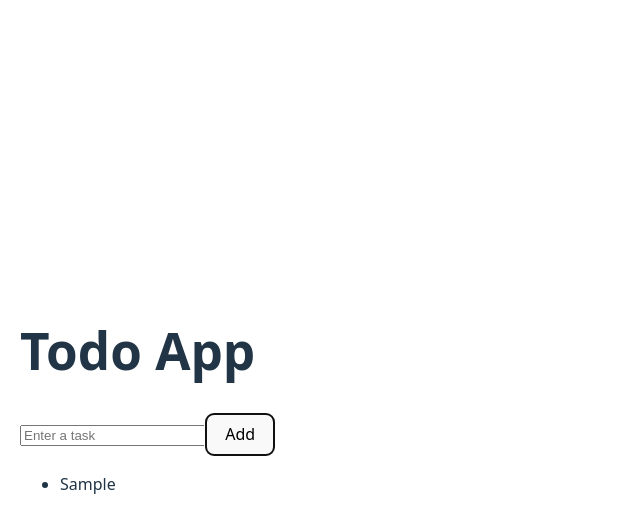
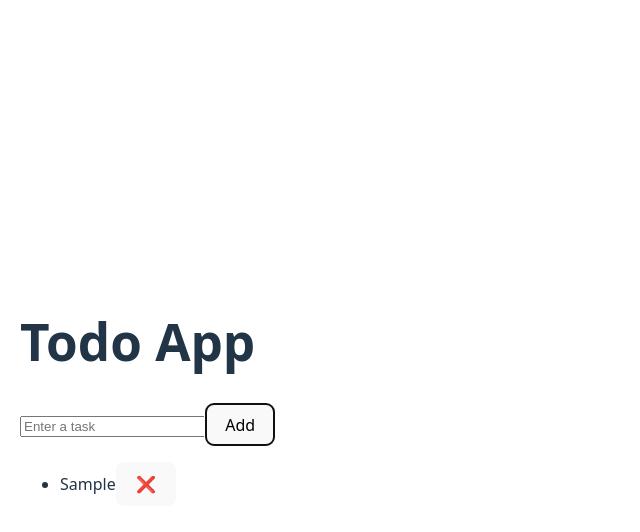
Before and after one commit to Vanshi2221/todo-react-vite, a React (Vite) app: page / in a window 1280 px wide. Both pictures are taken after typing "Sample" into the empty fields and a click on the button "Add". Shown: the top 532 px of the page, without its empty margins (0-640 px from the left). Built offline with nearby package versions, Linux system fonts and the light colour scheme.

Commit message:
feat: added delete functionality

```diff
--- a/src/App.jsx
+++ b/src/App.jsx
@@ -25,7 +25,14 @@ function App() {
 
       <ul>
         {todos.map((todo, index) => (
-          <li key={index}>{todo}</li>
+          <li key={index}>
+            {todo}
+            <button
+              onClick={() => setTodos(todos.filter((_, i) => i !== index))}
+            >
+              ❌
+            </button>
+          </li>
         ))}
       </ul>
     </div>
```
